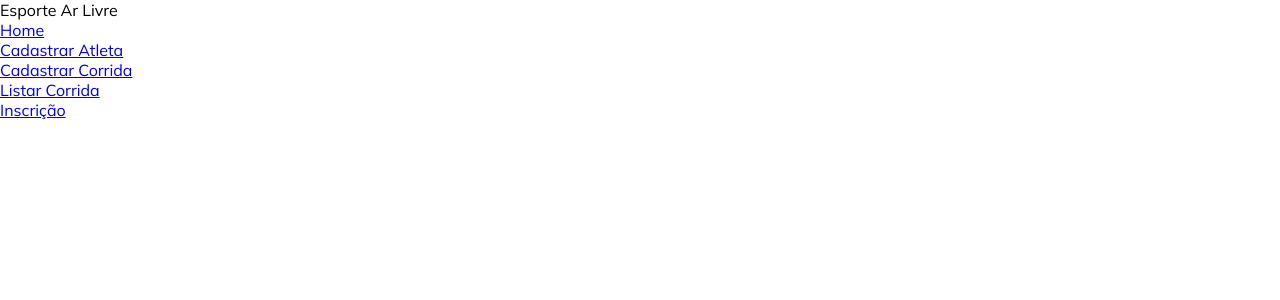
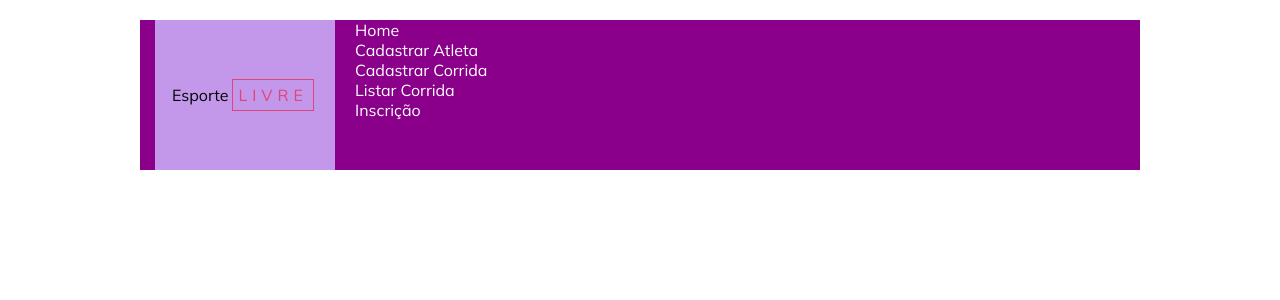
Before and after one commit to izazh2/esporte_ar_livre, an Angular app: page / in a window 1280 px wide. Shown: the top 300 px of the page. Built offline with nearby package versions, Linux system fonts and the light colour scheme.

Commit message:
diversas alterações

```diff
--- a/src/app/app.ts
+++ b/src/app/app.ts
@@ -2,10 +2,11 @@ import { Component, signal } from '@angular/core';
 import { RouterOutlet } from '@angular/router';
 
 import { MenuComponent } from './component/menu-component/menu-component';
+import { AtletaComponent } from './component/atleta-component/atleta-component';
 
 @Component({
   selector: 'app-root',
-  imports: [RouterOutlet, MenuComponent],
+  imports: [RouterOutlet, MenuComponent, AtletaComponent],
   templateUrl: './app.html',
   styleUrl: './app.css'
 })
--- a/src/app/component/menu-component/menu-component.css
+++ b/src/app/component/menu-component/menu-component.css
@@ -0,0 +1,51 @@
+#cabecalho, #logo, #menu{
+    display: flex;
+    align-items: center;
+}
+
+#logo, #menu-ul{
+    justify-content: center;
+}
+
+#cabecalho{
+    background-color: var(--cor_primaria);
+    width: 1000px;
+    height: 150px;
+    margin: 20px auto;
+    padding: 15px;
+    justify-content: space-between;
+}
+
+#logo{
+    width: 200px;
+    height: 150px;
+    background-color: rgb(195, 152, 235);
+}
+
+#menu-ul{
+    width: 790px;
+    height: 150px;
+    list-style: none;
+    justify-content: right;
+}
+
+.lnk-menu{
+    text-decoration: none;
+    padding: 0px 20px;
+    font-size: 16px;
+    color: var(--branca);
+    transition: 05s ease;
+}
+
+.lnk-menu:hover{
+    opacity: 0.5;
+}
+
+#titulo-logo{
+    text-transform: uppercase;
+    color: var(--cor02);
+    border: 1px solid  var(--cor02);
+    padding: 5px;
+    margin: 0px 4px;
+    letter-spacing: 5px;
+}
--- a/src/app/component/menu-component/menu-component.html
+++ b/src/app/component/menu-component/menu-component.html
@@ -1,6 +1,6 @@
 <header id="cabecalho">
     <div id="logo">
-        Esporte Ar Livre
+        Esporte <span id="titulo-logo"> Livre</span>
     </div>
 
     <nav id="menu">
```
